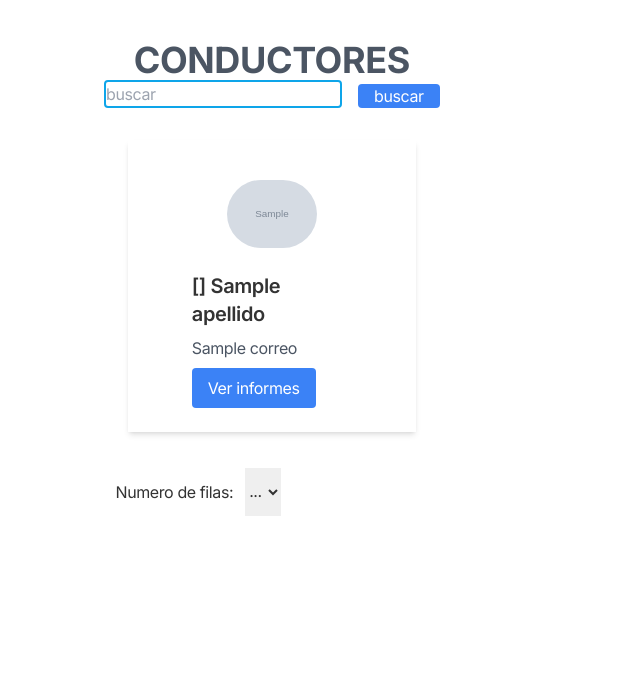
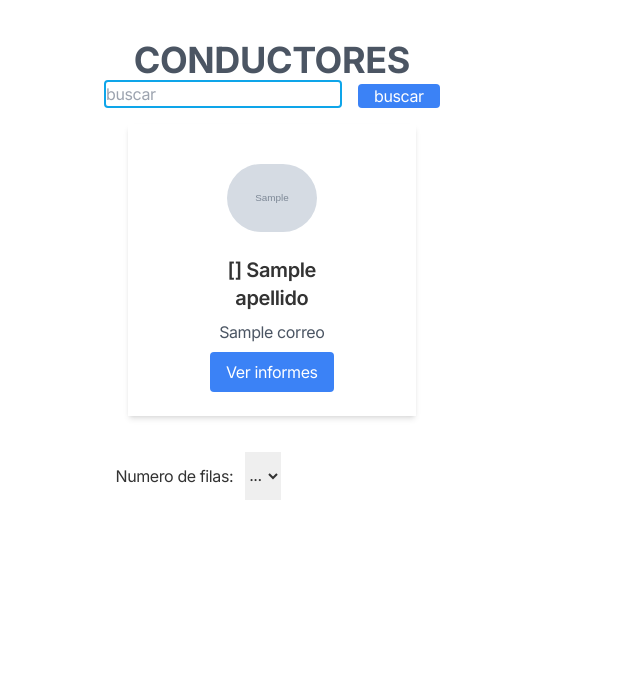
Before and after one commit to Midnightgb/TaxiControlSystem, a FastAPI app: template app/public/templates/Reports/drivers.html in a window 1280 px wide. Shown: the part 91-779 px from the top of the page, without its empty margins (0-640 px from the left). Run offline with FastAPI, Linux system fonts and the light colour scheme; the template is opened without the code that fills it: most values are stand-ins (such as "Sample title", 1, 10 or a date in 2020); grey boxes marked "Sample" are stand-in pictures; some libraries are stand-ins or nearby versions.

Commit message:
Fix formatting issue in drivers.html

```diff
--- a/app/public/templates/Reports/drivers.html
+++ b/app/public/templates/Reports/drivers.html
@@ -34,7 +34,7 @@
                 </form>
 
                 {% if usuarios: %}
-                <div class="flex flex-wrap justify-center mt-4">
+                <div class="flex flex-wrap justify-center">
                     {% for usuario in usuarios %}
                     <div class="bg-white shadow-md my-4 mx-2 p-6  justify-end items-end " style="width: 18rem;"
                         data-drivers="{{usuario.nombre}}">
@@ -48,10 +48,10 @@
                             {% endif %}
                         </div>
 
-                        <div class="mt-4 justify-center items-center columns-1 ">
-                            <h5 class="text-xl font-semibold my-2 mx-10 w-25 ">{{ usuario.nombre }}
+                        <div class="mt-4 text-center justify-center items-center columns-1 ">
+                            <h5 class="text-xl  font-semibold my-2 mx-10 w-25 ">{{ usuario.nombre }}
                                 {{ usuario.apellido }}</h5>
-                            <p class="text-gray-600 my-2 w-25 mx-10">{{usuario.correo}}</p>
+                            <p class="text-gray-600 my-2 w-25 mx-10 ">{{usuario.correo}}</p>
                             <form action="/reports/driver/{{usuario.nombre}} {{ usuario.apellido }}" method="POST">
                                 <input type="hidden" name="id_usuario" value="{{usuario.id_usuario}}">
                                 <button type="submit" class="text-white px-4 py-2 rounded transition ease-in-out delay-150 bg-blue-500 hover:-translate-y-1 hover:scale-110 hover:bg-indigo-500 duration-300 w-30 mx-10">
```
